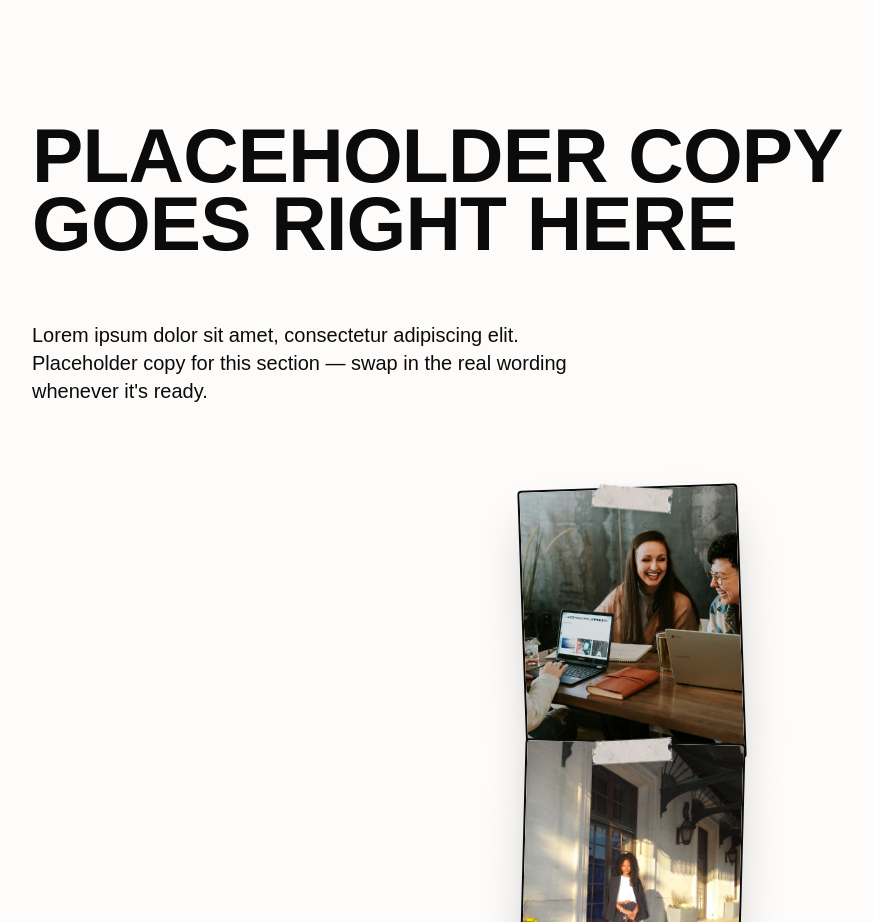
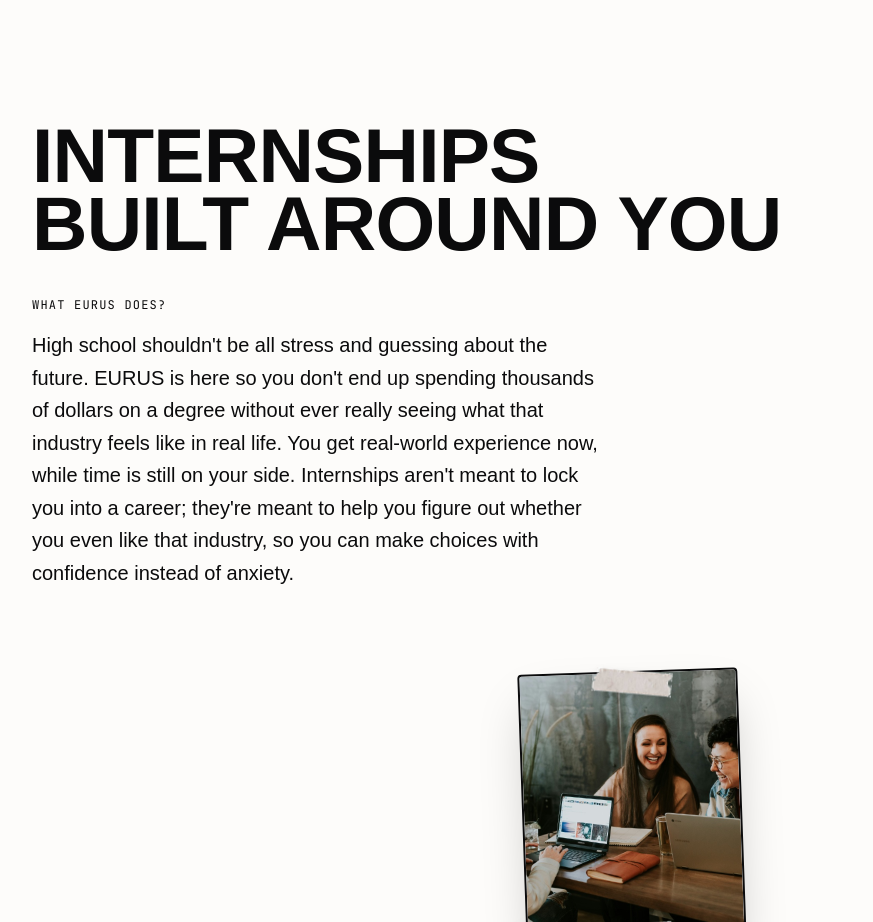
Before and after one commit to JuanCruzSalinas-be/EurusV2, a React (Vite) app: page / in a window 1280 px wide. Shown: the part 1580-2502 px from the top of the page, without its empty margins (8-881 px from the left). Built offline with nearby package versions, Linux system fonts and the light colour scheme; a web font is replaced by a local one.

Commit message:
Add real copy to the internships transition section
Replace placeholder heading and Lorem ipsum with the actual
"Internships Built Around You" headline, a "What Eurus does?" kicker,
and the real body copy explaining Eurus's value proposition.

Co-Authored-By: Claude Sonnet 5 <noreply@anthropic.com>

```diff
--- a/src/components/TransitionSection.tsx
+++ b/src/components/TransitionSection.tsx
@@ -42,20 +42,31 @@ export default function TransitionSection() {
     >
       <motion.h2
         style={{ color: textColor, fontFamily: 'var(--font-futura)' }}
-        className="font-bold leading-[0.88] tracking-tighter mb-16 max-w-4xl"
+        className="font-bold leading-[0.88] tracking-tighter mb-10 max-w-4xl"
       >
-        <RevealText style={{ fontSize: 'clamp(2rem, 6vw, 5rem)' }}>PLACEHOLDER COPY</RevealText>
+        <RevealText style={{ fontSize: 'clamp(2rem, 6vw, 5rem)' }}>INTERNSHIPS</RevealText>
         <RevealText delay={0.08} style={{ fontSize: 'clamp(2rem, 6vw, 5rem)' }}>
-          GOES RIGHT HERE
+          BUILT AROUND YOU
         </RevealText>
       </motion.h2>
 
       <motion.p
+        style={{ color: textColor, fontFamily: 'var(--font-mono)' }}
+        className="max-w-xl text-xs uppercase tracking-widest mb-4"
+      >
+        What Eurus does?
+      </motion.p>
+
+      <motion.p
         style={{ color: textColor, fontFamily: 'var(--font-garamond)' }}
-        className="max-w-xl text-lg md:text-xl mb-20"
+        className="max-w-xl text-lg md:text-xl leading-relaxed mb-20"
       >
-        Lorem ipsum dolor sit amet, consectetur adipiscing elit. Placeholder copy for this
-        section — swap in the real wording whenever it's ready.
+        High school shouldn't be all stress and guessing about the future. EURUS is here so you
+        don't end up spending thousands of dollars on a degree without ever really seeing what
+        that industry feels like in real life. You get real-world experience now, while time is
+        still on your side. Internships aren't meant to lock you into a career; they're meant to
+        help you figure out whether you even like that industry, so you can make choices with
+        confidence instead of anxiety.
       </motion.p>
 
       <div className="relative flex flex-col items-center max-w-xl mx-auto">
```
